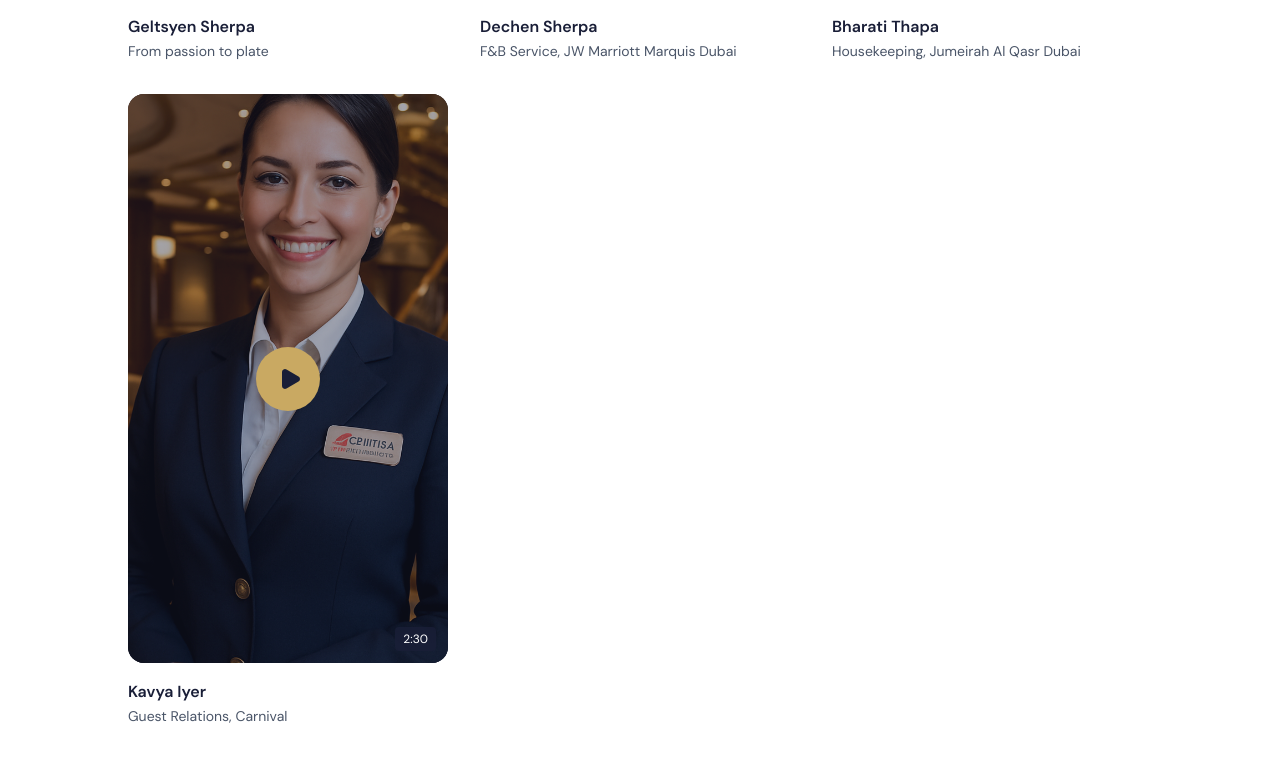
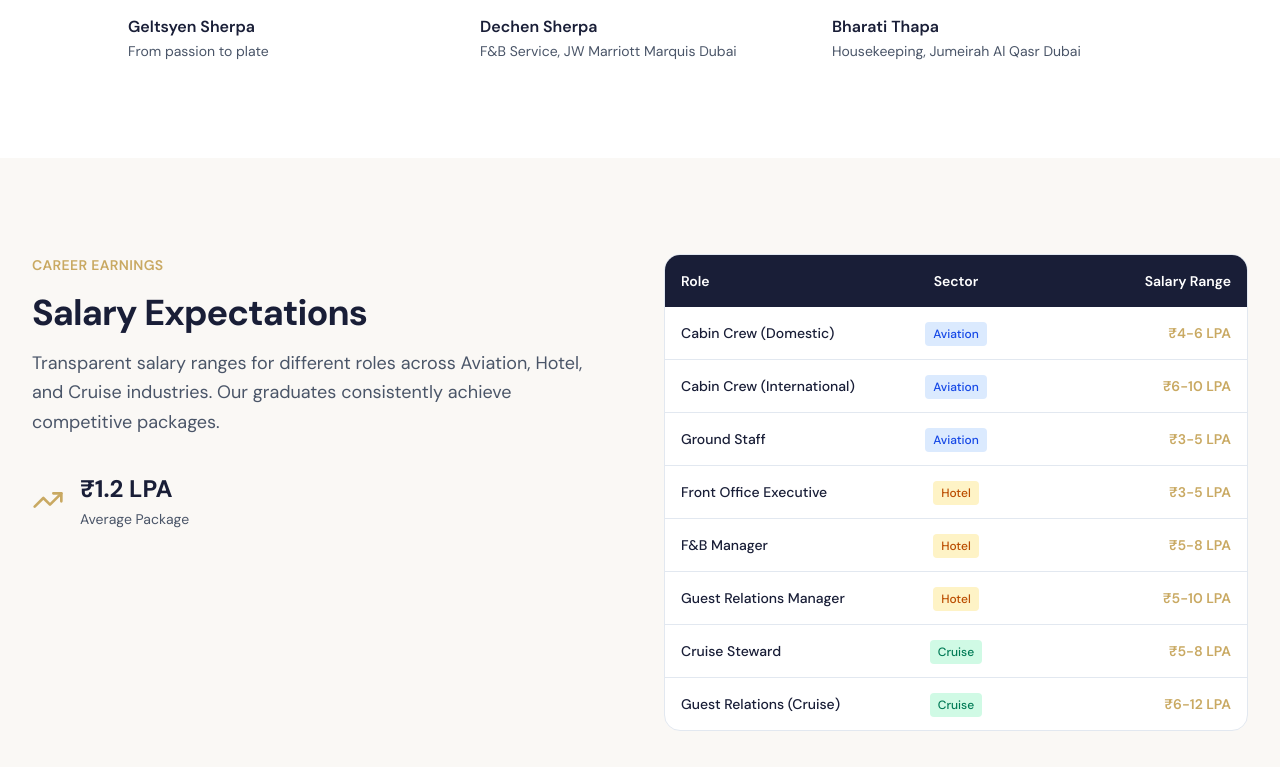
Before and after one commit to abhaykawar56-ui/GSIHM, a Next.js app: page /placements in a window 1280 px wide. Shown: the part 2853-3620 px from the top of the page. Built offline with nearby package versions, Linux system fonts and the light colour scheme.

Commit message:
feat: remove Kavya Iyer testimonial from video testimonials list

```diff
--- a/app/placements/page.tsx
+++ b/app/placements/page.tsx
@@ -43,7 +43,6 @@ const videoTestimonials = [
   { name: "Geltsyen Sherpa", role: "From passion to plate", thumbnail: "/images/geltsyen-thumbnail.png", duration: "2:15", videoUrl: "https://hebbkx1anhila5yf.public.blob.vercel-storage.com/From%20passion%20to%20plate%2C%20the%20journey%20of%20a%20chef%20begins%20with%20hands-on%20experience%21%20%F0%9F%8D%BD%EF%B8%8F%E2%9C%A8%20Our%20talented%20-4jLGrEBbYOJdtkzE5SJru12As1LXUs.mp4" },
   { name: "Dechen Sherpa", role: "F&B Service, JW Marriott Marquis Dubai", thumbnail: "/images/dechen-thumbnail.png", duration: "2:30", videoUrl: "https://hebbkx1anhila5yf.public.blob.vercel-storage.com/Hard%20work%2C%20dedication%2C%20and%20the%20right%20opportunity%20%E2%80%94%20successfully%20placed%20at%20JW%20Marriott%20Marquis%20Du-AUIqtT3VRGmQ4REmYjrCCmD4N5RDdM.mp4" },
   { name: "Bharati Thapa", role: "Housekeeping, Jumeirah Al Qasr Dubai", thumbnail: "/images/bharati-thumbnail.png", duration: "2:25", videoUrl: "https://hebbkx1anhila5yf.public.blob.vercel-storage.com/Congratulations%20on%20getting%20placed%20at%20Al%20Qasr%21%20%F0%9F%8E%89%20Wishing%20you%20great%20success%2C%20new%20opportunities%2C%20a-BwrZhPqvtHpcmrhneOxQusJfQkJLva.mp4" },
-  { name: "Kavya Iyer", role: "Guest Relations, Carnival", thumbnail: "/images/video-3.png", duration: "2:30" },
 ]
 
 const salaryRanges = [
```
